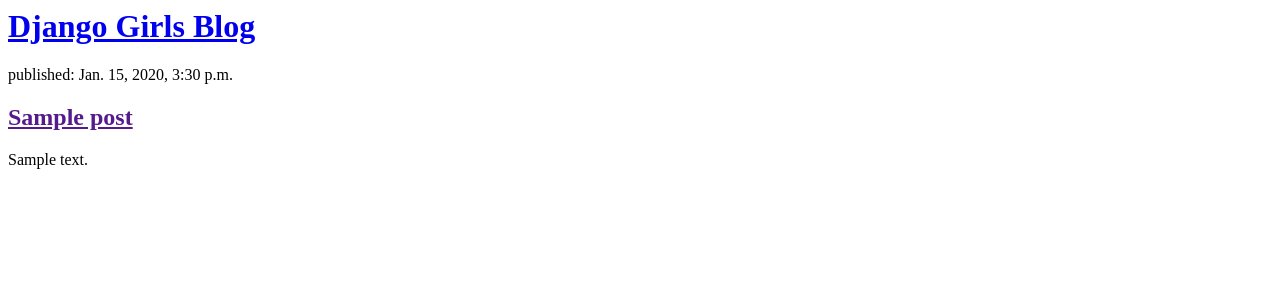
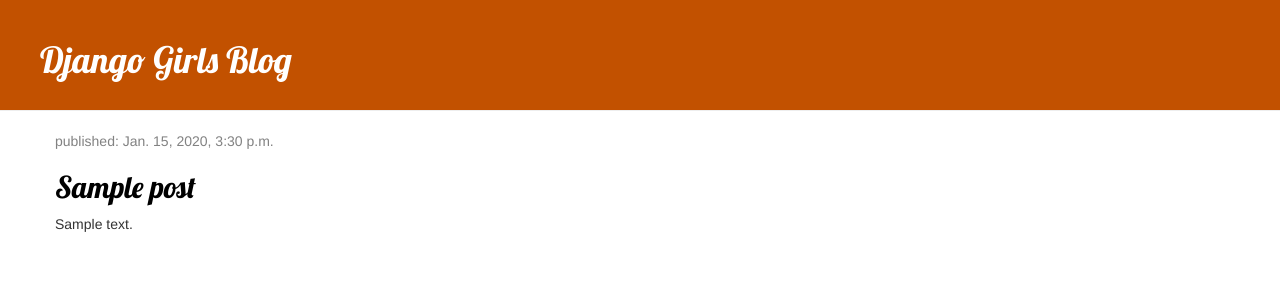
Before and after one commit to KumarRachit/my-first-blog, a Django app: template blog/templates/blog/post_list.html in a window 1280 px wide. Shown: the top 303 px of the page. Run offline with Django 3.2, Linux system fonts and the light colour scheme; the template is opened without the code that fills it: values that come from a table or form of the project are taken from there, others are empty; tables that the repository leaves empty hold one stand-in row (values such as "Sample post"); some libraries are stand-ins or nearby versions.

Commit message:
Added view and template for detailed blog post as well as CSS for the site.

```diff
--- /dev/null
+++ b/blog/static/css/blog.css
@@ -0,0 +1,46 @@
+.page-header {
+    background-color: #C25100;
+    margin-top: 0;
+    padding: 20px 20px 20px 40px;
+}
+
+.page-header h1, .page-header h1 a, .page-header h1 a:visited, .page-header h1 a:active {
+    color: #ffffff;
+    font-size: 36px;
+    text-decoration: none;
+}
+
+.content {
+    margin-left: 40px;
+}
+
+h1, h2, h3, h4 {
+    font-family: 'Lobster', cursive;
+}
+
+.date {
+    color: #828282;
+}
+
+.save {
+    float: right;
+}
+
+.post-form textarea, .post-form input {
+    width: 100%;
+}
+
+.top-menu, .top-menu:hover, .top-menu:visited {
+    color: #ffffff;
+    float: right;
+    font-size: 26pt;
+    margin-right: 20px;
+}
+
+.post {
+    margin-bottom: 70px;
+}
+
+.post h2 a, .post h2 a:visited {
+    color: #000000;
+}
--- /dev/null
+++ b/blog/templates/blog/base.html
@@ -0,0 +1,25 @@
+<!--  You just created a block! You used the template tag to make an area that will have HTML inserted in it. That HTML will come from another template that extends this template -->
+
+{% load static %}
+<html>
+    <head>
+        <title>Django Girls blog</title>
+        <link rel="stylesheet" href="//maxcdn.bootstrapcdn.com/bootstrap/3.2.0/css/bootstrap.min.css">
+        <link rel="stylesheet" href="//maxcdn.bootstrapcdn.com/bootstrap/3.2.0/css/bootstrap-theme.min.css">
+        <link href='//fonts.googleapis.com/css?family=Lobster&subset=latin,latin-ext' rel='stylesheet' type='text/css'>
+        <link rel="stylesheet" href="{% static 'css/blog.css' %}">
+    </head>
+    <body>
+    <div class="page-header">
+        <h1><a href="/">Django Girls Blog</a></h1>
+    </div>
+    <div class="content container">
+        <div class="row">
+            <div class="col-md-8">
+            {% block content %}
+            {% endblock %}
+            </div>
+        </div>
+    </div>
+</body>
+</html>
--- a/blog/templates/blog/post_list.html
+++ b/blog/templates/blog/post_list.html
@@ -7,26 +7,23 @@
     <br> goes to another line (you can't put anything inside br and there's no closing tag)
     <a href="https://djangogirls.org">link</a> creates a link
     <ul><li>first item</li><li>second item</li></ul> makes a list, just like this one!
-<div></div> defines a section of the page -->
+    <div></div> defines a section of the page
+     We're just loading static files here. We also need to tell our HTML template that we added some CSS.  -->
 
-<html>
-    <head>
-        <title>Django Girls blog</title>
-    </head>
-    <body>
-        <div>
-            <h1><a href="/">Django Girls Blog</a></h1>
-        </div>
-      <!-- Everything you put between for loop will be repeated for each object in the list.  -->
+        {% extends 'blog/base.html' %} <!--  connect these two templates together. This is what extending templates is all about!   -->
+
+        {% block content %} <!-- We want to use this as part of our template for all the content blocks. Time to add block tags to this file!You want your block tag to match the tag in your base.html file. You also want it to include all the code that belongs in your content blocks.  -->
         {% for post in posts %}
-        <div>
+                <div class="post">
                 <!-- Django understands it as a list of objects. --->
                 <!-- we can display lists? Yes, with for loops! -->
+                    <div class="date">
             <p>published: {{ post.published_date }}</p>
-        <h2><a href="">{{ post.title }}</a></h2>
+                    </div>
+        <!-- the notation means that we are using Django template tags. This time we will use one that will create a URL for us!The post_detail part means that Django will be expecting a URL in blog/urls.py with name=post_detailAnd how about pk=post.pk? pk is short for primary key, which is a unique name for each record in a database. Because we didn't specify a primary key in our Post model, Django creates one for us (by default, a number that increases by one for each record, i.e. 1, 2, 3) and adds it as a field named pk to each of our posts. We access the primary key by writing post.pk, the same way we access other fields (title, author, etc.) in our Post object! -->
+            <h2><a href="{% url 'post_detail' pk=post.pk %}">{{ post.title }}</a></h2>
             <p>{{ post.text|linebreaksbr }}</p>
                 </div>
         {% endfor %}
-    <!--({{ post.title }} or {{ post.text }})? We are accessing data in each of the fields defined in our Post model. Also, the |linebreaksbr is piping the posts' text through a filter to convert line-breaks into paragraphs -->
-    </body>
-</html>
+        {% endblock %}
+        <!-- We are accessing data in each of the fields defined in our Post model. Also, the |linebreaksbr is piping the posts text through a filter to convert line-breaks into paragraphs -->
--- a/blog/urls.py
+++ b/blog/urls.py
@@ -3,7 +3,13 @@
 from . import views
 
 urlpatterns = [
-     path('', views.post_list, name='post_list')
+     path('', views.post_list, name='post_list'),
+     path('post/<int:pk>/', views.post_detail, name='post_detail'), # post/<int:pk>/ specifies a URL pattern
+     # post/ means that the URL should begin with the word post followed by a /. So far so good.
+     # <int:pk> – this part is trickier. It means that Django expects an integer value and will transfer it to a view as a variable called pk.
+     # / – then we need a / again before finishing the URL.
+
+     # That means if you enter http://127.0.0.1:8000/post/5/ into your browser, Django will understand that you are looking for a view called post_detail and transfer the information that pk equals 5 to that view.
 ]
 
 # As you can see, we're now assigning a view called post_list to the root URL. This URL pattern will match an empty string and the Django URL resolver will ignore the domain name (i.e., http://127.0.0.1:8000/) that prefixes the full url path. This pattern will tell Django that views.post_list is the right place to go if someone enters your website at the 'http://127.0.0.1:8000/' address.
--- a/blog/views.py
+++ b/blog/views.py
@@ -1,6 +1,7 @@
 from django.shortcuts import render
 from django.utils import timezone
 from .models import Post #The dot before models means current directory or current application. Both views.py and models.py are in the same directory. This means we can use . and the name of the file (without .py). Then we import the name of the model (Post).
+from django.shortcuts import render, get_object_or_404
 
 
 # Create your views here.
@@ -14,3 +15,7 @@
 	# variable for our QuerySet: posts. Treat this as the name of our QuerySet.
 	return render(request, 'blog/post_list.html', {'posts': posts})
 	# In the render function we have one parameter request (everything we receive from the user via the Internet) and another giving the template file ('blog/post_list.html'). The last parameter, {}, is a place in which we can add some things for the template to use. We need to give them names (we will stick to 'posts' right now). :) It should look like this: {'posts': posts}.
+
+def post_detail(request, pk):
+    post = get_object_or_404(Post, pk=pk) # we want to get one and only one blog post. To do this, we can use querysets, like this: Post.objects.get(pk=pk). get_object_or_404. In case there is no Post with the given pk, it will display much nicer page, the Page Not Found 404 page.
+    return render(request, 'blog/post_detail.html', {'post': post})
```
Also changed, not shown: blog/templates/blog/post_detail.html (added, +13 -0 lines). Lines whose indentation alone changed are shown as unchanged.
